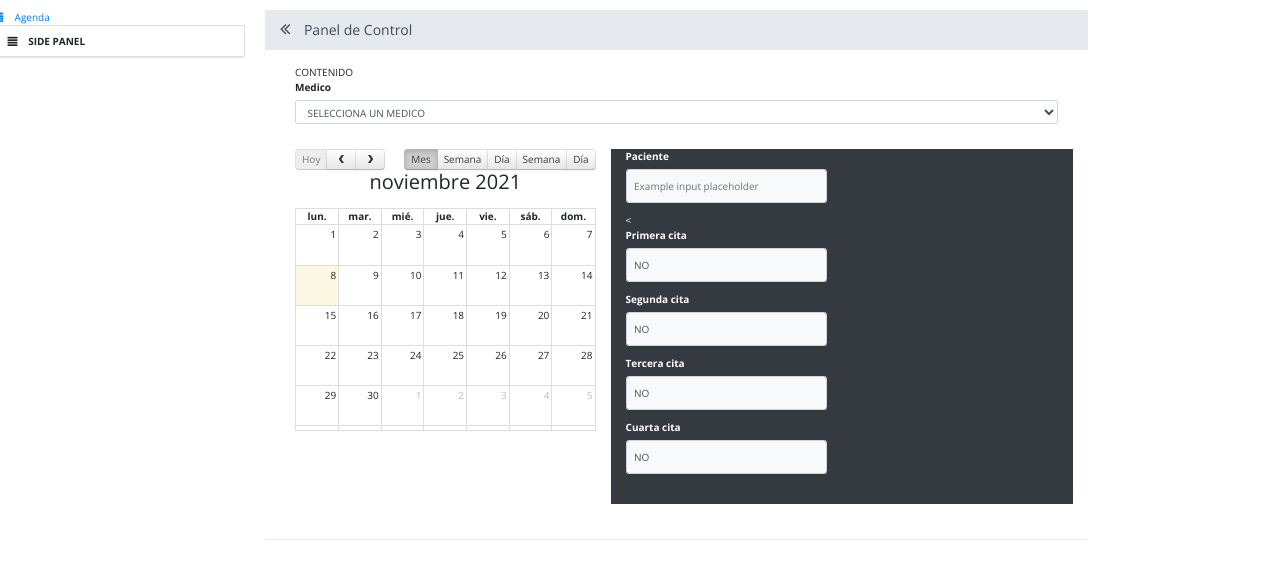
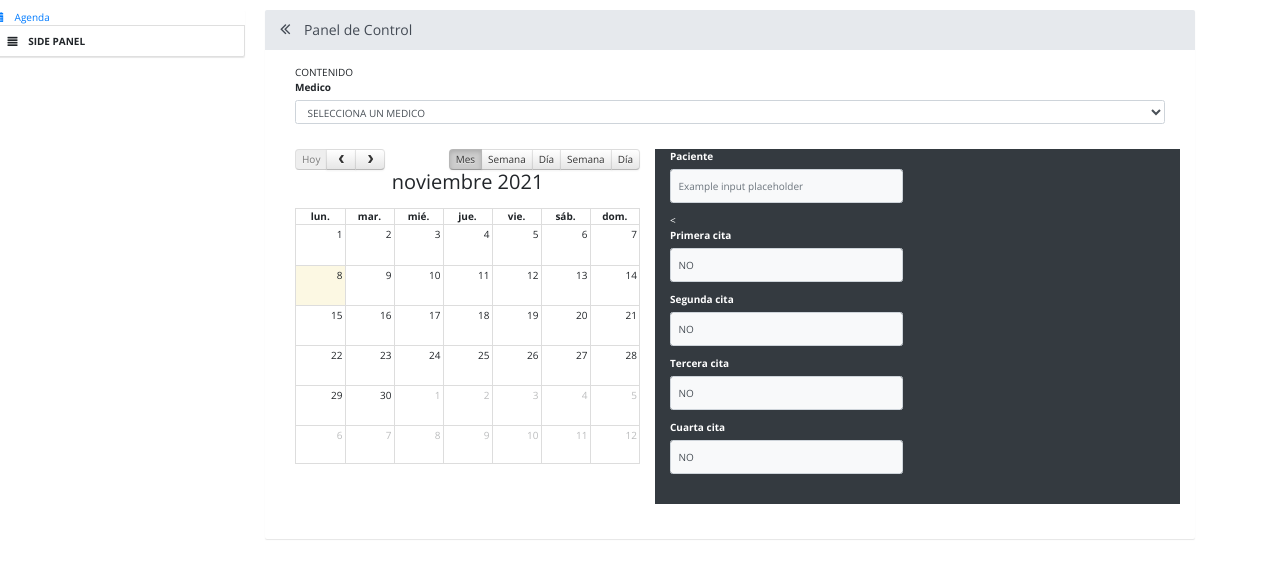
Before and after one commit to MarcoAMtz99/Promomedics, a PHP site: page /promomedics/index2.php in a window 1280 px wide; the page is wider, and only the part inside the window is pictured. Shown: the part 110-689 px from the top of that part. Run offline with PHP 8.4, Linux system fonts and the light colour scheme; the visitor is signed in with stand-in values (Sample User, id 1); data that the repository does not hold is empty.

Commit message:
Cambios en calendario 3

```diff
--- a/index2.php
+++ b/index2.php
@@ -195,7 +195,7 @@
 
           </div>
 
-          <div class="col-xs-10 col-sm-8 content">
+          <div class="col-xs-12 col-sm-9 content">
               <div class="panel panel-default">
                 <div class="panel-heading">
                 <h3 class="panel-title"><a href="javascript:void(0);" class="toggle-sidebar"><span class="fa fa-angle-double-left" data-toggle="offcanvas" title="Maximize Panel"></span></a> Panel de Control</h3>
```
